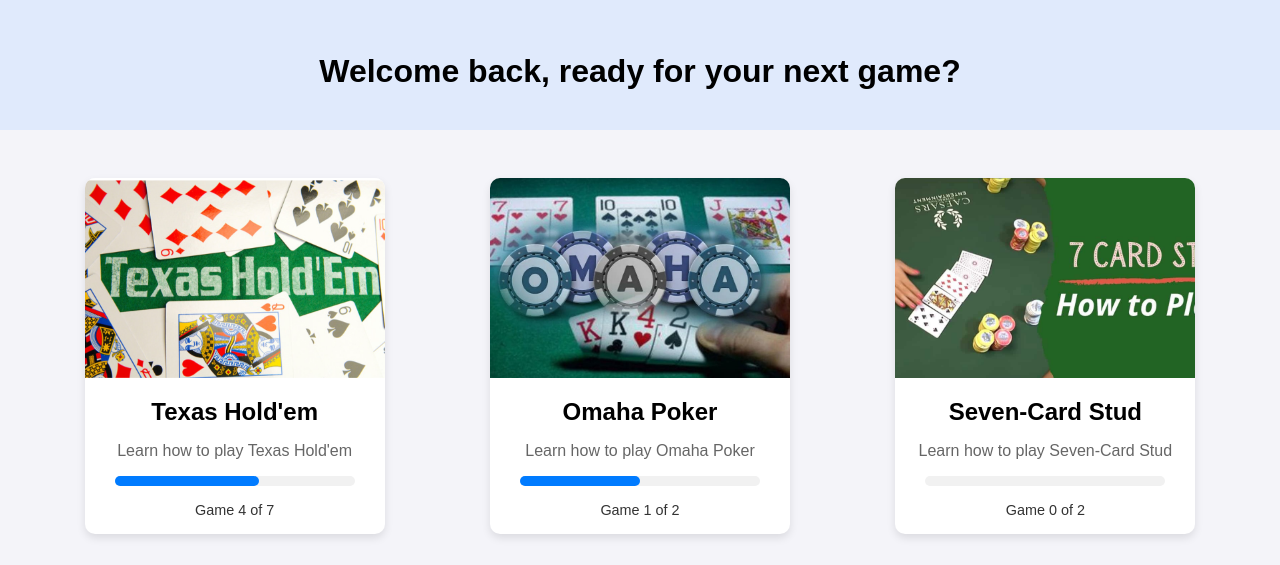
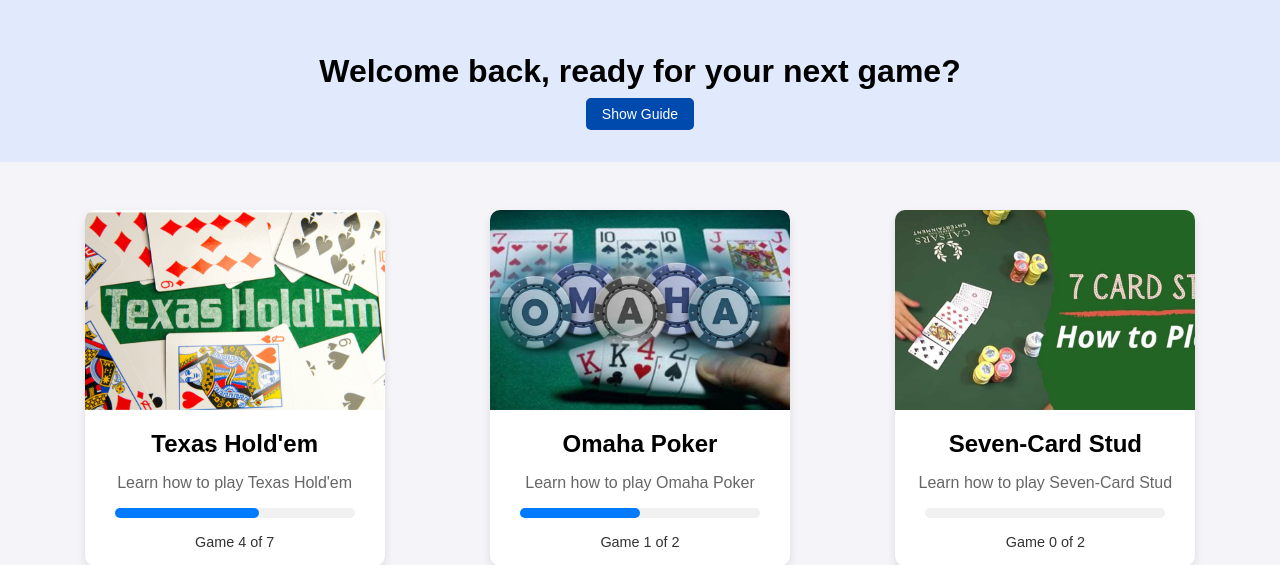
Before and after one commit to NoahJTG00/intelli-poker, a Flask app: page / in a window 1280 px wide. Shown: the part 60-625 px from the top of the page. Run offline with Flask 3, Linux system fonts and the light colour scheme; the visitor is signed in with stand-in values (Sample User, id 1); some libraries are stand-ins or nearby versions.

Commit message:
added show guides button

```diff
--- a/app/frontend/static/styles/index.css
+++ b/app/frontend/static/styles/index.css
@@ -35,6 +35,24 @@ nav a:hover {
     color: #ddd;
 }
 
+.intro-section h1 {
+    color: #004aad; /* Intelli-Poker blue */
+    font-size: 24px;
+    margin-bottom: 10px;
+  }
+
+  .intro-section p {
+    font-size: 16px;
+    color: #666;
+  }
+
+  #quickGuide p {
+    background: #f4f4f4;
+    border-left: 3px solid #004aad;
+    padding: 10px;
+  }
+
+
 .welcome-section {
     text-align: center;
     padding: 2rem 0;
@@ -46,6 +64,43 @@ nav a:hover {
     margin-bottom: 0.5rem;
 }
 
+.welcome-section a {
+    margin: 10px;
+    padding: 8px 16px;
+    background-color: #004aad; /* Intelli-Poker blue */
+    color: white;
+    border: none;
+    border-radius: 5px;
+    text-decoration: none;
+    cursor: pointer;
+}
+
+
+.welcome-section .button {
+    background-color: #004aad; /* Intelli-Poker blue */
+    color: white;
+    border: none;
+    border-radius: 5px;
+    padding: 8px 16px;
+    cursor: pointer;
+    font-size: 14px;
+    text-align: center;
+    text-decoration: none; /* Removes underline from links */
+    display: inline-block;
+}
+
+.welcome-section button:hover, .welcome-section a:hover {
+    background-color: #003388;
+}
+
+#quickGuide {
+    text-align: left;
+    background-color: #f8f8f8;
+    padding: 10px;
+    border-radius: 5px;
+    margin-top: 10px;
+}
+
 .view-history {
     color: #007BFF;
     text-decoration: none;
@@ -55,6 +110,7 @@ nav a:hover {
 .view-history:hover {
     text-decoration: underline;
 }
+
 
 .cards-section {
     display: flex;
@@ -128,5 +184,5 @@ a, a:visited {
 }
 
 .card-link:hover {
-    text-decoration: underline;
+    text-decoration: none;
 }
--- a/app/frontend/templates/index.html
+++ b/app/frontend/templates/index.html
@@ -20,6 +20,14 @@
 
     <div class="welcome-section">
         <h1>Welcome back, ready for your next game?</h1>
+        <button id="toggleButton" class="button" onclick="toggleGuide()">Show Guide</button>
+        <div id="quickGuide" style="display:none;">
+            <p>Step 1: Choose your game from the options below.</p>
+            <p>Step 2: Check the instructions to brush up on the rules.</p>
+            <p>Step 3: Hit 'Start Game' and enjoy!</p>
+            <p>Step 4: Check your profile to win medals & view leadership board.</p>
+        </div>
+        <!-- <a href="{{ url_for('game_bp.profile') }}" class="button">Profile</a> -->
     </div>
 
     <div class="cards-section">
@@ -63,5 +71,18 @@
     <footer class="footer">
         <p>&copy; 2024 Intelli-Poker. All rights reserved.</p>
     </footer>
+    <script>
+        function toggleGuide() {
+            var guide = document.getElementById("quickGuide")
+            var button = document.getElementById("toggleButton");
+            if (guide.style.display === "none") {
+                guide.style.display = "block";
+                button.textContent = 'Hide Guide';
+            } else {
+                guide.style.display = "none";
+                button.textContent = 'Show Guide';
+            }
+        }
+    </script>
 </body>
 </html>
```
